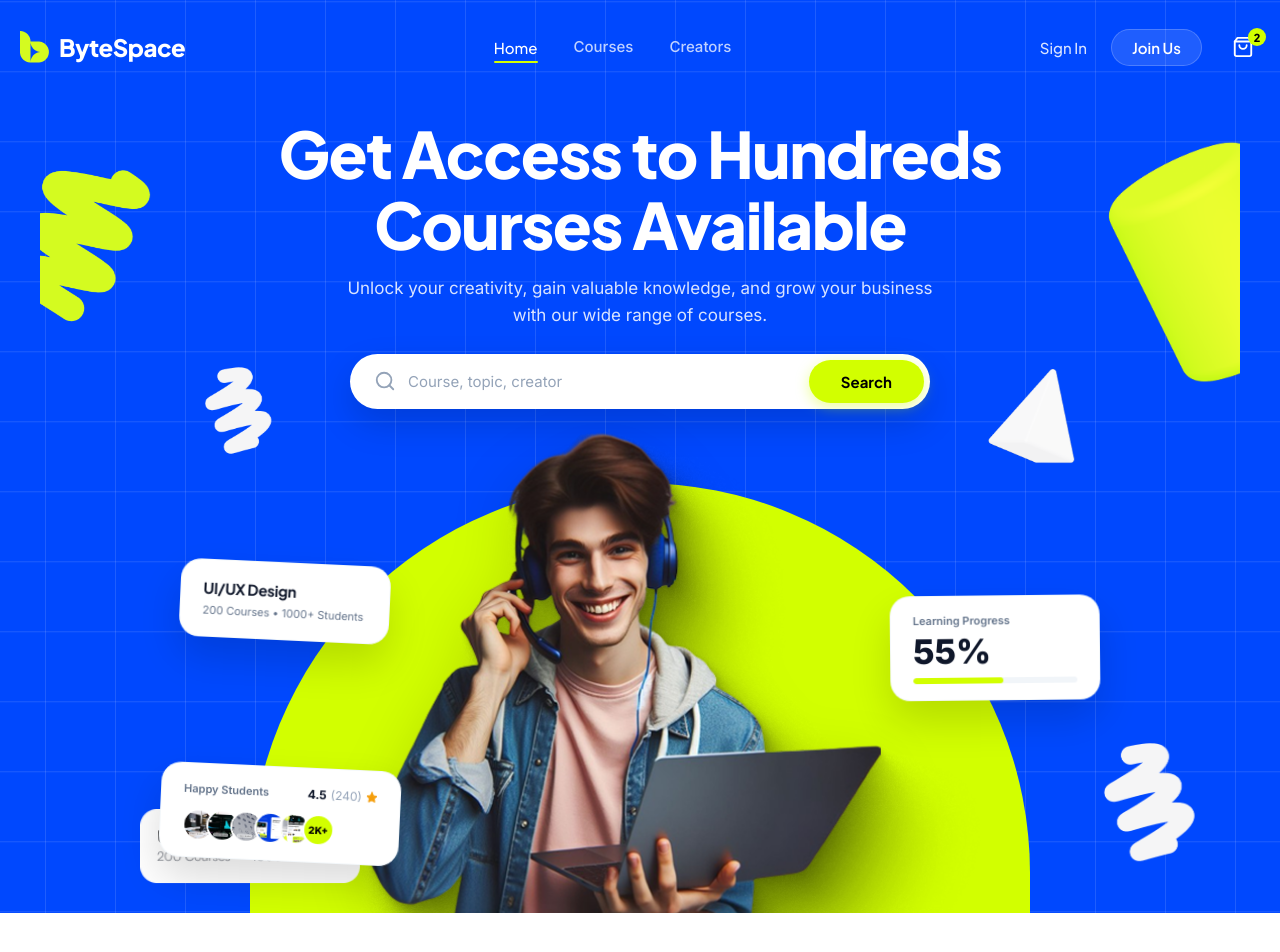
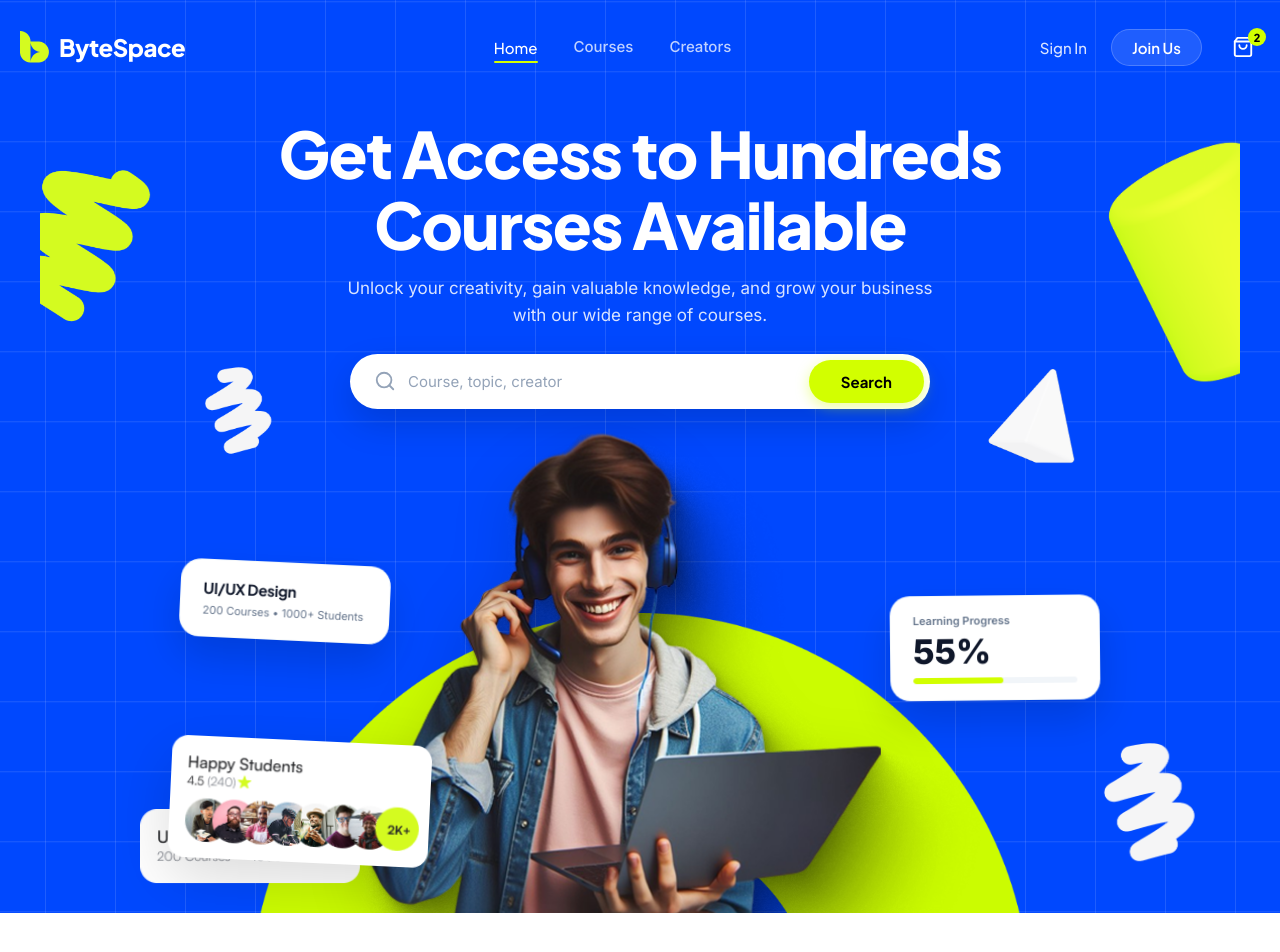
Before and after one commit to Nazrul-dev-91/Doin_tech_assessment-, a React (Vite) app: page / in a window 1280 px wide. Shown: the top 952 px of the page. Built offline with nearby package versions, Linux system fonts and the light colour scheme.

Commit message:
fix(hero): use exact media__1790669330337.png for Happy Students card and add Mask Group.png arch backdrop asset

```diff
--- a/src/components/Hero.css
+++ b/src/components/Hero.css
@@ -89,15 +89,15 @@
   align-items: flex-end;
 }
 
-.arch-background {
+.arch-background-img {
   position: absolute;
   bottom: 0;
   width: 780px;
-  height: 430px;
-  background-color: var(--primary-color);
-  border-top-left-radius: 390px;
-  border-top-right-radius: 390px;
+  max-height: 440px;
+  object-fit: contain;
+  object-position: bottom center;
   z-index: 1;
+  pointer-events: none;
 }
 
 .hero-student-img {
@@ -181,6 +181,16 @@
   bottom: 40px;
   left: -90px;
   min-width: 240px;
+}
+
+.card-happy-students-img {
+  position: absolute;
+  bottom: 40px;
+  left: -80px;
+  width: 260px;
+  height: auto;
+  z-index: 10;
+  filter: drop-shadow(0 20px 30px rgba(0, 0, 0, 0.14));
 }
 
 .students-header {
--- a/src/components/Hero.jsx
+++ b/src/components/Hero.jsx
@@ -48,7 +48,7 @@ const Hero = ({ onSearch }) => {
       <div className="hero-visual-container">
         {/* Green Arch Backdrop & Boy Image */}
         <div className="arch-wrapper">
-          <div className="arch-background"></div>
+          <img src="/assets/media__1790669330381.png" alt="Mask Group" className="arch-background-img" />
           <img src="/assets/hero-student.png" alt="ByteSpace Student" className="hero-student-img" />
 
           {/* Floating UI Cards */}
@@ -65,22 +65,11 @@ const Hero = ({ onSearch }) => {
             </div>
           </div>
 
-          <div className="hero-card card-happy-students float-anim">
-            <div className="students-header">
-              <span className="card-label">Happy Students</span>
-              <div className="rating-badge">
-                4.5 <span>(240)</span> <FiStar className="star-yellow" />
-              </div>
-            </div>
-            <div className="avatar-group">
-              <img src="/assets/testimonial-1.png" alt="Student" className="avatar-img" />
-              <img src="/assets/testimonial-2.png" alt="Student" className="avatar-img" />
-              <img src="/assets/testimonial-3.png" alt="Student" className="avatar-img" />
-              <img src="/assets/course-1.png" alt="Student" className="avatar-img" />
-              <img src="/assets/course-2.png" alt="Student" className="avatar-img" />
-              <span className="avatar-more">2K+</span>
-            </div>
-          </div>
+          <img
+            src="/assets/media__1790669330337.png"
+            alt="Happy Students"
+            className="card-happy-students-img float-anim"
+          />
         </div>
       </div>
     </section>
```
Also changed, not shown: public/assets/Mask Group.png (added), public/assets/card-happy-students.png (added).
